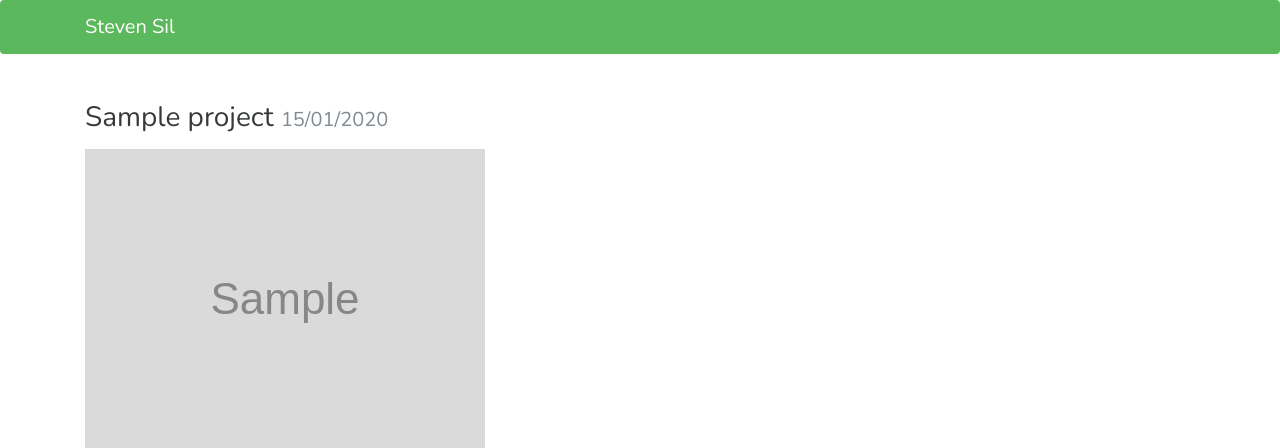
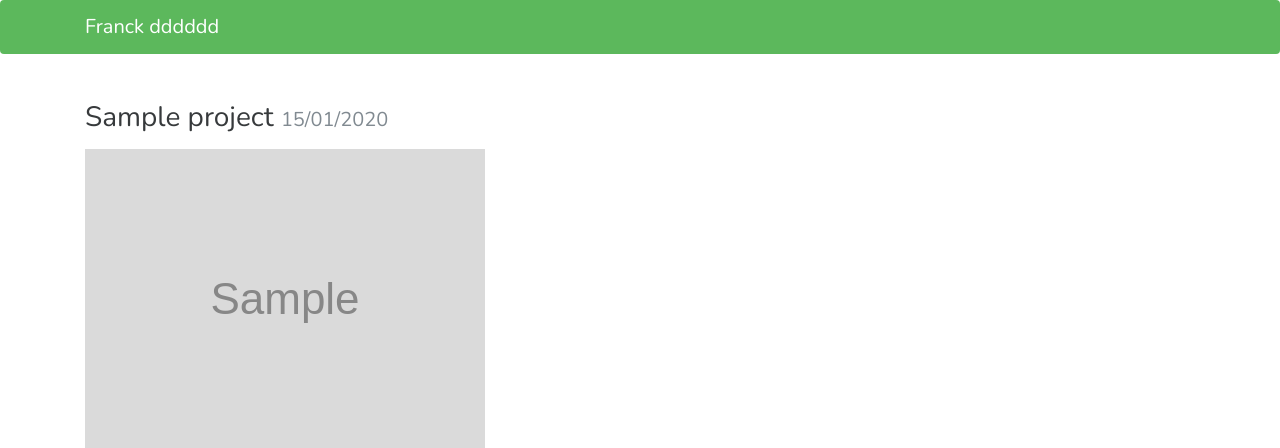
Before and after one commit to isolat2004/damtest, a PHP site: page / in a window 1280 px wide. Shown: the top 448 px of the page. Run offline with PHP 8.4, Linux system fonts and the light colour scheme; tables that the repository leaves empty or names only in its code hold one stand-in row (values such as "Sample post"); grey boxes marked "Sample" are stand-in pictures; data that the repository does not hold is empty.

Commit message:
modif de la page index

```diff
--- a/app/views/home/index.php
+++ b/app/views/home/index.php
@@ -10,7 +10,7 @@
   <body>
     <nav class="navbar navbar-dark bg-success">
       <div class="container">
-        <a href="" class="navbar-brand">Steven Sil</a>
+        <a href="" class="navbar-brand">Franck dddddd</a>
       </div>
     </nav>
     <div class="container">
```
